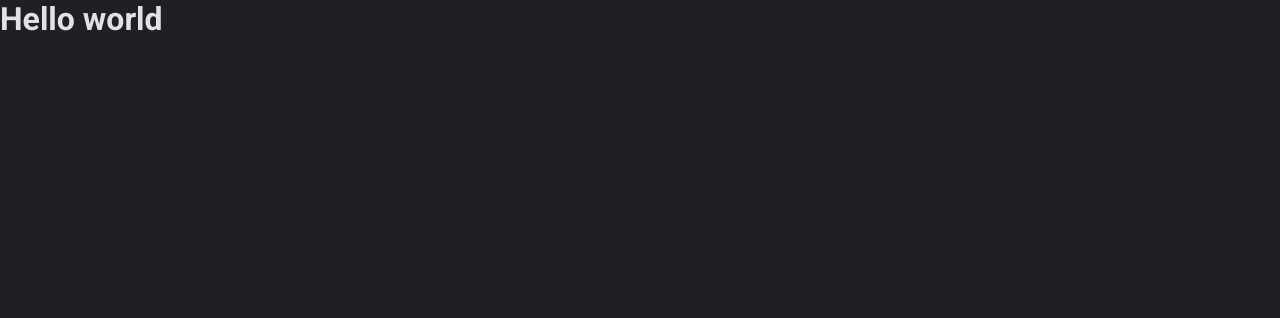
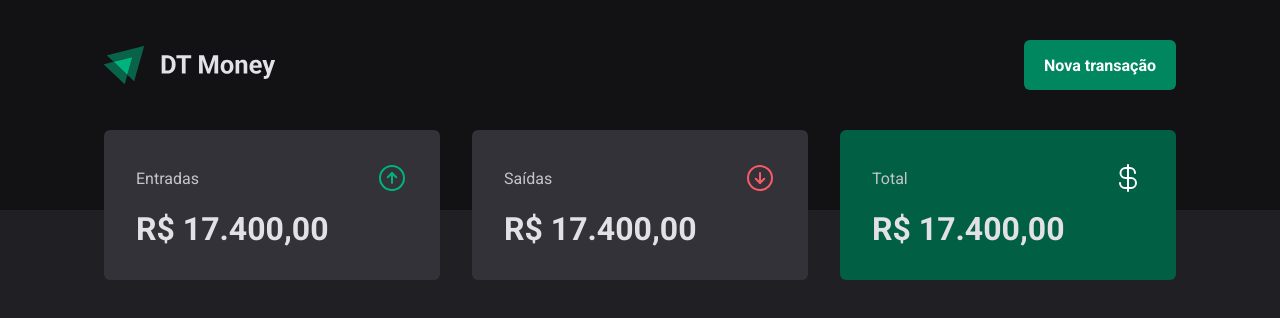
Before and after one commit to walacefex/dt-money, a React (Vite) app: page / in a window 1280 px wide. Shown: the top 318 px of the page. Built offline with nearby package versions, Linux system fonts and the light colour scheme.

Commit message:
feat: import page transactions in APP

```diff
--- a/src/App.tsx
+++ b/src/App.tsx
@@ -1,4 +1,5 @@
 import { ThemeProvider } from "styled-components";
+import { Transactions } from "./pages/Transactions";
 import { GlobalStyles } from "./styles/global";
 import { defaultTheme } from "./styles/themes/default";
 
@@ -6,7 +7,7 @@ export function App() {
   return (
     <ThemeProvider theme={defaultTheme}>
       <GlobalStyles />
-      <h1>Hello world</h1>
+     <Transactions />
     </ThemeProvider>
   )
 }
```
